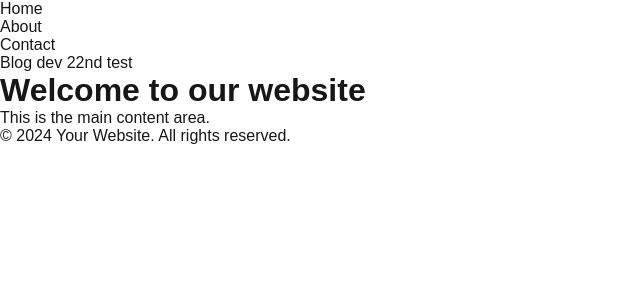
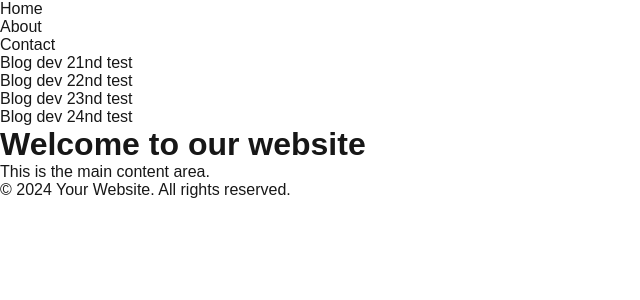
Before and after one commit to Anki-1611/React-app, a Next.js app: page / in a window 1280 px wide. Shown: the top 300 px of the page, without its empty margins (0-640 px from the left). Built offline with nearby package versions, Linux system fonts and the light colour scheme.

Commit message:
duplicate one
duplicate one

```diff
--- a/src/app/page.js
+++ b/src/app/page.js
@@ -6,7 +6,10 @@ const Navbar = () => {
         <li><a href="#home" className="text-white">Home</a></li>
         <li><a href="#about" className="text-white">About</a></li>
         <li><a href="#contact" className="text-white">Contact</a></li>
-        <li><a href="#contact" className="text-white">Blog dev 22nd test </a></li>
+        <li><a href="#contact" className="text-white">Blog dev 21nd test </a></li>
+         <li><a href="#contact" className="text-white">Blog dev 22nd test </a></li>
+          <li><a href="#contact" className="text-white">Blog dev 23nd test </a></li>
+           <li><a href="#contact" className="text-white">Blog dev 24nd test </a></li>
       </ul>
     </nav>
   );
```
